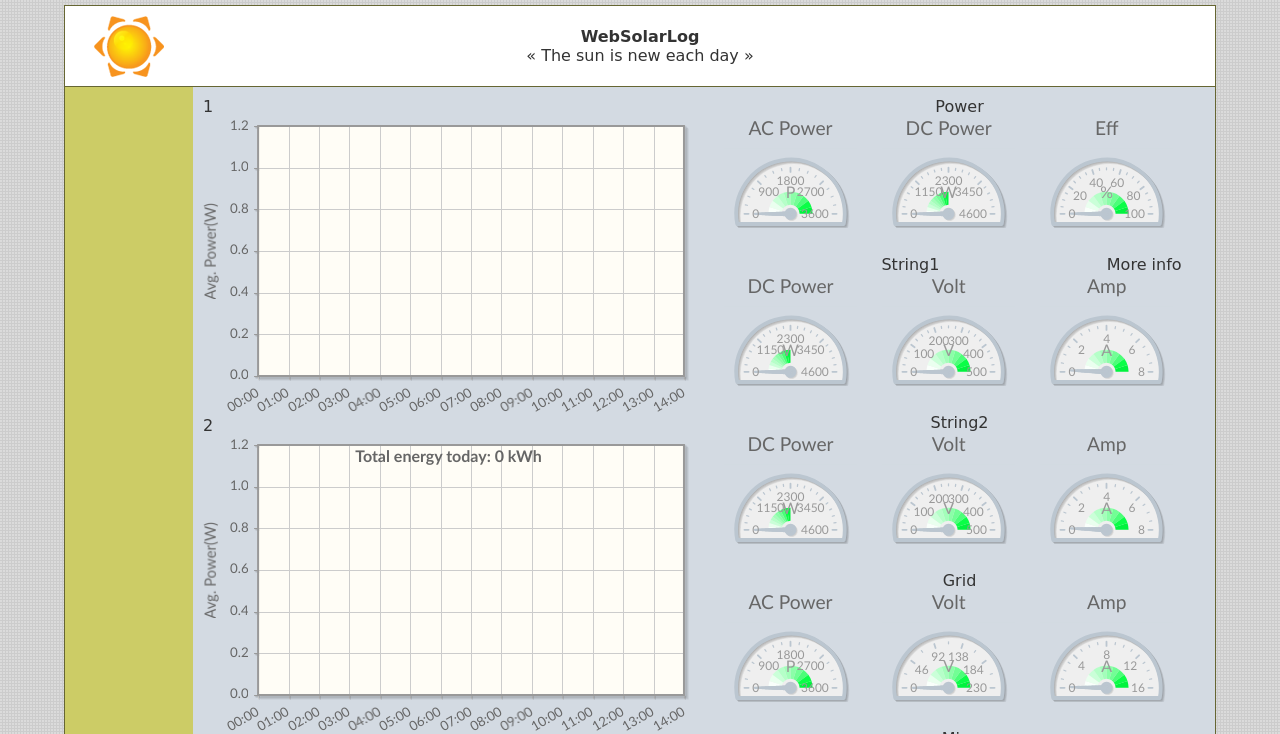
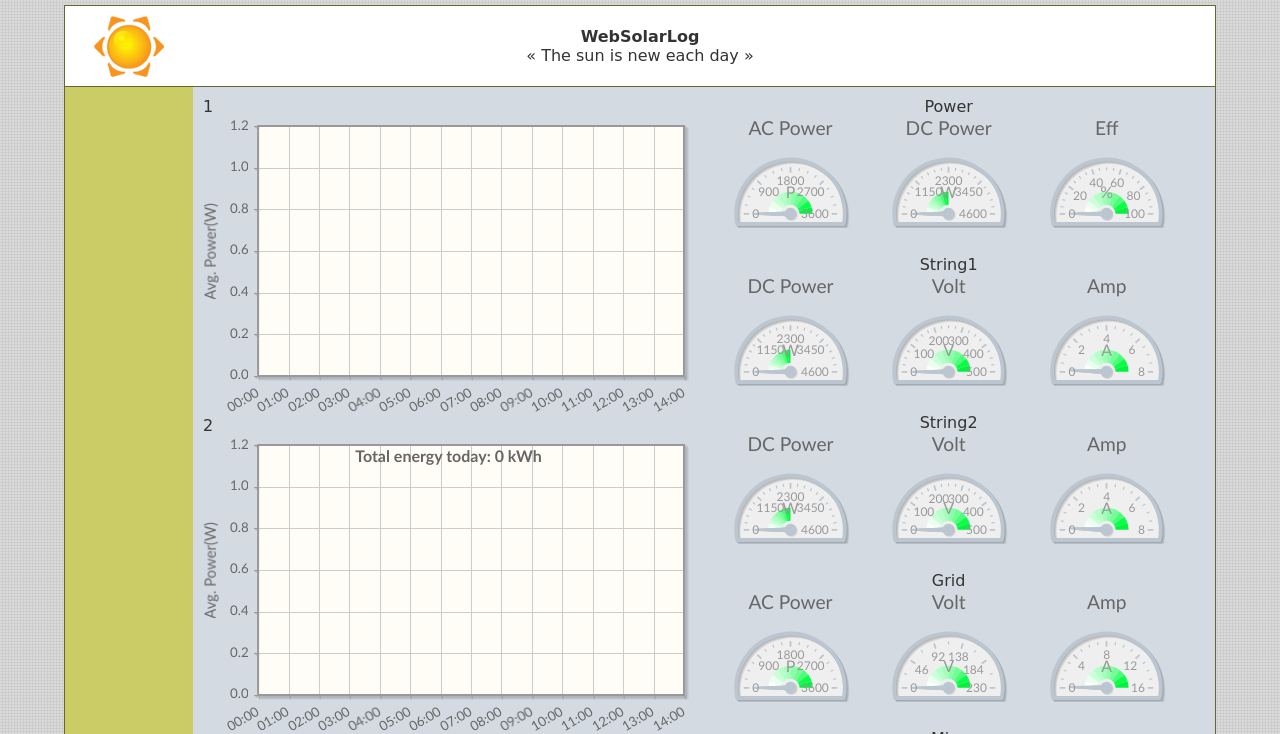
Before and after one commit to Infern1/websolarlog, a PHP site: page /index_chartstest.php in a window 1280 px wide. Shown: the top 734 px of the page. Run offline with PHP 8.4, Linux system fonts and the light colour scheme; data that the repository does not hold is empty; some libraries are stand-ins or nearby versions.

Commit message:
Drop the more info for now

```diff
--- a/index_chartstest.php
+++ b/index_chartstest.php
@@ -16,7 +16,7 @@ include("config/config_invt".$invtnum.".php");
 		<div id="gaugeDCP" class="topGauge"></div>
 		<div id="gaugeGP2" class="topGauge"></div>
 		<div id="gaugeEff" class="topGauge"></div>
-		<div id="topInfo">More info</div>
+		<!-- div id="topInfo">More info</div -->
 		<div class="chartGroup">String1</div>
 		<div id="gaugeStr1P" class="topGauge"></div>
 		<div id="gaugeStr1V" class="topGauge"></div>
```
